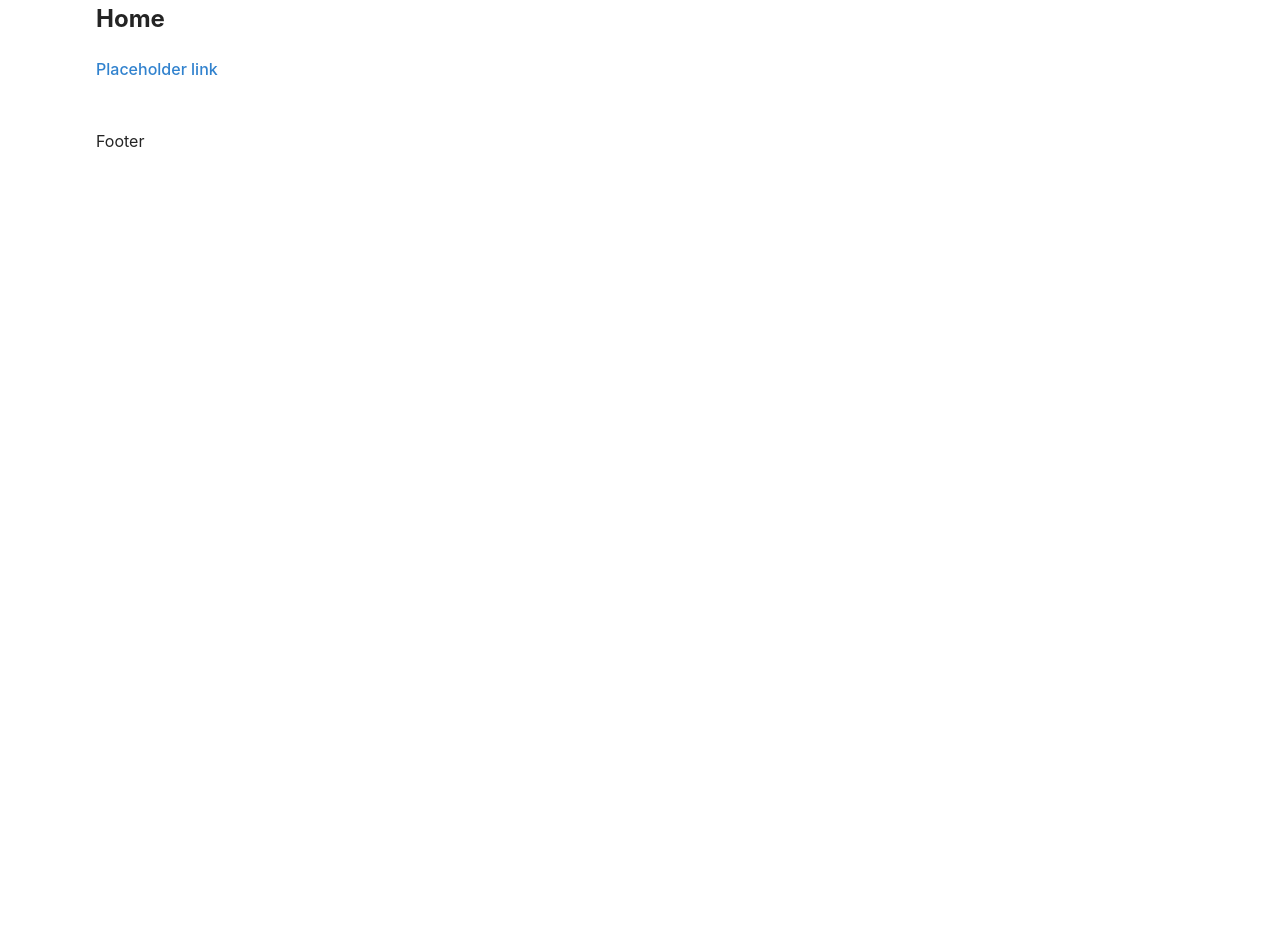
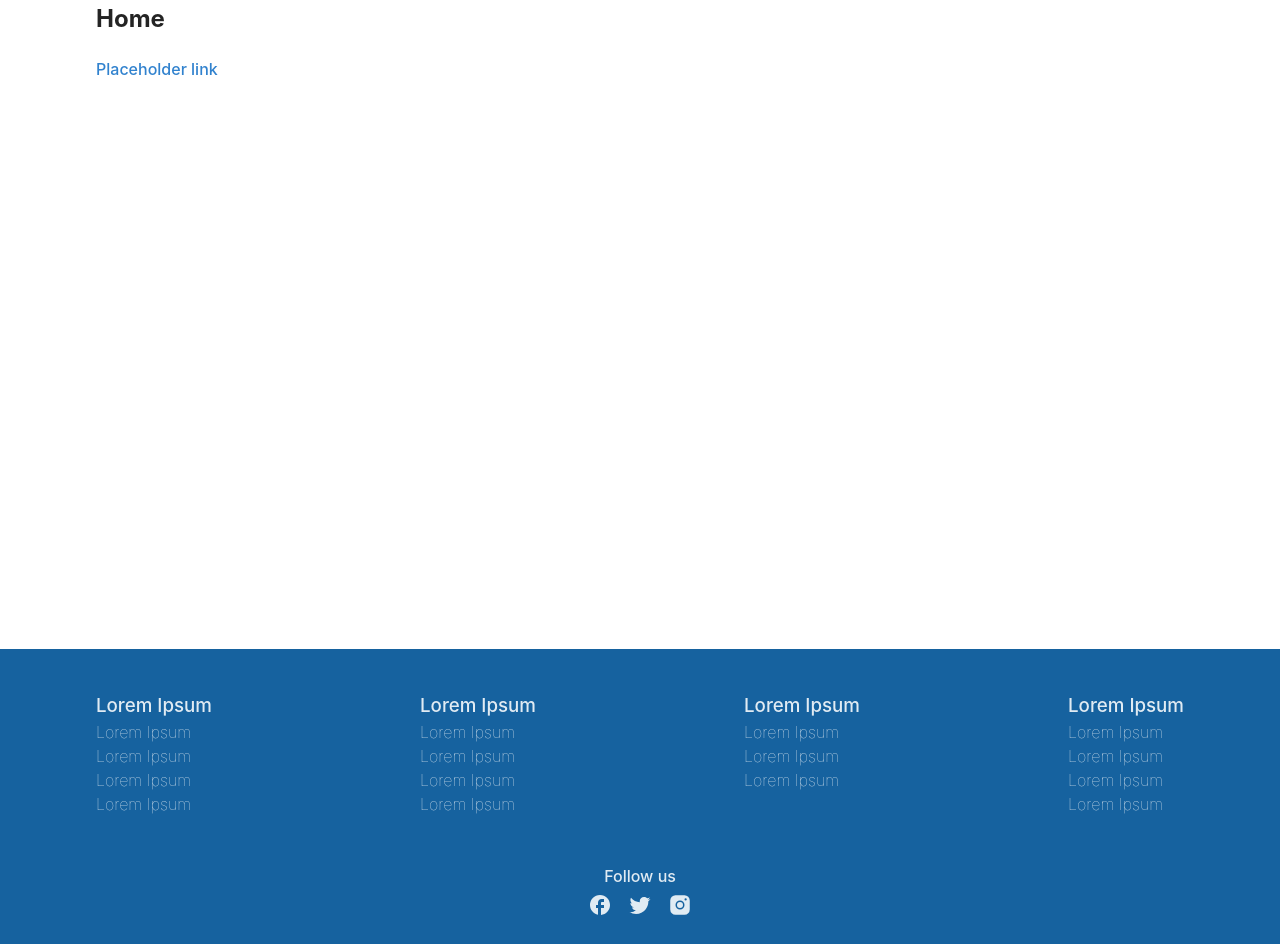
Before and after one commit to baresi687/js-frameworks-ca, a React (Vite) app: page / in a window 1280 px wide. Shown: the part 120-1064 px from the top of the page. Before the commit the page ends 800 px from the top, so only its background shows below. Built offline with nearby package versions, Linux system fonts and the light colour scheme.

Commit message:
Adds basic footer content

```diff
--- a/src/components/layout/Layout.scss
+++ b/src/components/layout/Layout.scss
@@ -4,6 +4,7 @@
 
 section {
   margin: 3rem 0;
+  min-height: 75vh;
 }
 
 @media (min-width: 640px) {
--- a/src/components/shared/Footer.jsx
+++ b/src/components/shared/Footer.jsx
@@ -1,5 +1,80 @@
+import styles from './Footer.module.scss';
+
 function Footer() {
-  return <footer className={'container'}>Footer</footer>;
+  return (
+    <>
+      <footer className={styles.footer}>
+        <div className={'container'}>
+          <div className={'footer-main'}>
+            <div>
+              <h3>Lorem Ipsum</h3>
+              <ul>
+                <li>Lorem Ipsum</li>
+                <li>Lorem Ipsum</li>
+                <li>Lorem Ipsum</li>
+                <li>Lorem Ipsum</li>
+              </ul>
+            </div>
+            <div>
+              <h3>Lorem Ipsum</h3>
+              <ul>
+                <li>Lorem Ipsum</li>
+                <li>Lorem Ipsum</li>
+                <li>Lorem Ipsum</li>
+                <li>Lorem Ipsum</li>
+              </ul>
+            </div>
+            <div>
+              <h3>Lorem Ipsum</h3>
+              <ul>
+                <li>Lorem Ipsum</li>
+                <li>Lorem Ipsum</li>
+                <li>Lorem Ipsum</li>
+              </ul>
+            </div>
+            <div>
+              <h3>Lorem Ipsum</h3>
+              <ul>
+                <li>Lorem Ipsum</li>
+                <li>Lorem Ipsum</li>
+                <li>Lorem Ipsum</li>
+                <li>Lorem Ipsum</li>
+              </ul>
+            </div>
+          </div>
+          <div className={'social-media'}>
+            <h4>Follow us</h4>
+            <div className={'social-media-icons'}>
+              <button>
+                <svg xmlns="http://www.w3.org/2000/svg" width="24" height="24" viewBox="0 0 24 24">
+                  <path
+                    fill="rgba(255, 255, 255, 0.87)"
+                    d="M22 12c0-5.52-4.48-10-10-10S2 6.48 2 12c0 4.84 3.44 8.87 8 9.8V15H8v-3h2V9.5C10 7.57 11.57 6 13.5 6H16v3h-2c-.55 0-1 .45-1 1v2h3v3h-3v6.95c5.05-.5 9-4.76 9-9.95z"
+                  />
+                </svg>
+              </button>
+              <button>
+                <svg xmlns="http://www.w3.org/2000/svg" width="24" height="24" viewBox="0 0 24 24">
+                  <path
+                    fill="rgba(255, 255, 255, 0.87)"
+                    d="M22.46 6c-.77.35-1.6.58-2.46.69c.88-.53 1.56-1.37 1.88-2.38c-.83.5-1.75.85-2.72 1.05C18.37 4.5 17.26 4 16 4c-2.35 0-4.27 1.92-4.27 4.29c0 .34.04.67.11.98C8.28 9.09 5.11 7.38 3 4.79c-.37.63-.58 1.37-.58 2.15c0 1.49.75 2.81 1.91 3.56c-.71 0-1.37-.2-1.95-.5v.03c0 2.08 1.48 3.82 3.44 4.21a4.22 4.22 0 0 1-1.93.07a4.28 4.28 0 0 0 4 2.98a8.521 8.521 0 0 1-5.33 1.84c-.34 0-.68-.02-1.02-.06C3.44 20.29 5.7 21 8.12 21C16 21 20.33 14.46 20.33 8.79c0-.19 0-.37-.01-.56c.84-.6 1.56-1.36 2.14-2.23Z"
+                  />
+                </svg>
+              </button>
+              <button>
+                <svg xmlns="http://www.w3.org/2000/svg" width="24" height="24" viewBox="0 0 256 256">
+                  <path
+                    fill="rgba(255, 255, 255, 0.87)"
+                    d="M176 24H80a56.06 56.06 0 0 0-56 56v96a56.06 56.06 0 0 0 56 56h96a56.06 56.06 0 0 0 56-56V80a56.06 56.06 0 0 0-56-56Zm-48 152a48 48 0 1 1 48-48a48.05 48.05 0 0 1-48 48Zm60-96a12 12 0 1 1 12-12a12 12 0 0 1-12 12Zm-28 48a32 32 0 1 1-32-32a32 32 0 0 1 32 32Z"
+                  />
+                </svg>
+              </button>
+            </div>
+          </div>
+        </div>
+      </footer>
+    </>
+  );
 }
 
 export default Footer;
--- /dev/null
+++ b/src/components/shared/Footer.module.scss
@@ -0,0 +1,60 @@
+.footer {
+  background-color: #16629f;
+  color: rgba(255, 255, 255, 0.87);
+  padding: 1.5rem 0;
+
+  :global {
+    .footer-main {
+      display: flex;
+      flex-wrap: wrap;
+
+      & > div {
+        flex-basis: 50%;
+      }
+
+      li {
+        font-weight: 100;
+      }
+    }
+
+    .social-media {
+      margin-top: 3rem;
+
+      .social-media-icons {
+        display: flex;
+        gap: 1rem;
+        margin: 0 auto;
+        max-width: fit-content;
+      }
+    }
+  }
+
+  h3,
+  h4 {
+    font-weight: 500;
+  }
+
+  h3 {
+    margin-bottom: 0;
+  }
+
+  h4 {
+    text-align: center;
+    margin-bottom: 0.3rem;
+  }
+}
+
+@media (min-width: 640px) {
+  .footer {
+    :global {
+      .footer-main {
+        gap: 1rem;
+        justify-content: space-between;
+
+        & > div {
+          flex-basis: revert;
+        }
+      }
+    }
+  }
+}
--- a/src/index.scss
+++ b/src/index.scss
@@ -38,6 +38,7 @@ button {
   border: none;
   background-color: initial;
   padding: 0;
+  cursor: pointer;
 }
 
 a {
```
